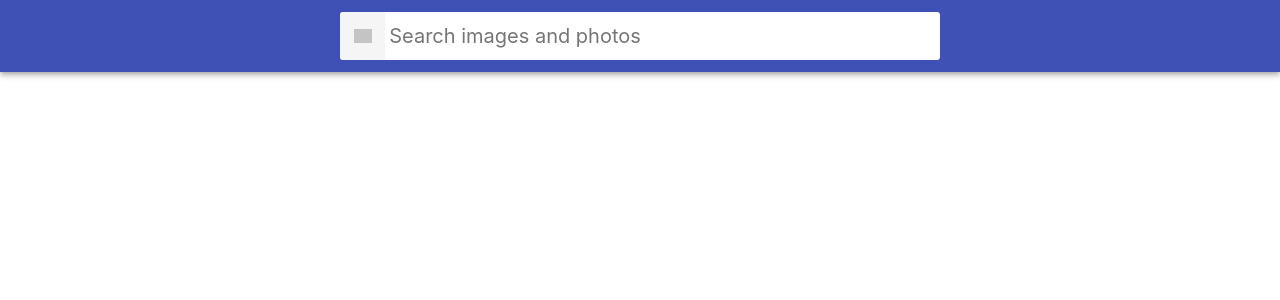
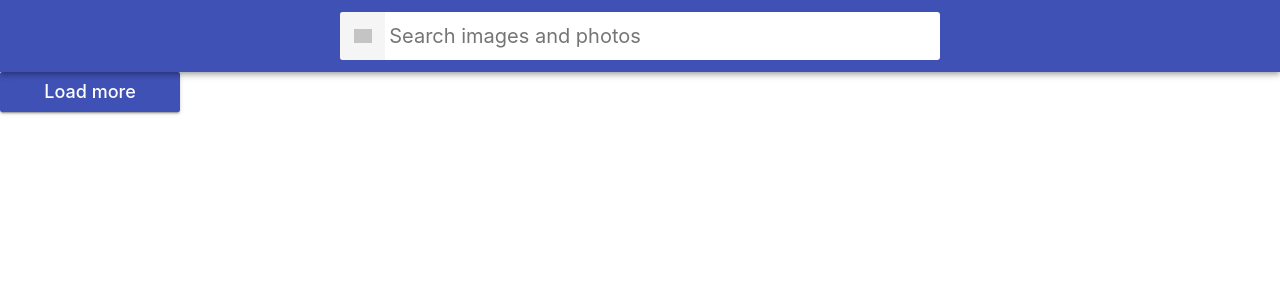
Before and after one commit to olkovalyshyn/goit-react-hw-03-image-finder, a React (Create React App) app: page / in a window 1280 px wide. Shown: the top 300 px of the page. Built offline with nearby package versions, Linux system fonts and the light colour scheme; grey boxes are pictures that could not be loaded.

Commit message:
Add render gallery

```diff
--- a/src/App.js
+++ b/src/App.js
@@ -1,9 +1,11 @@
 import { Component } from "react";
 import { ToastContainer } from "react-toastify";
 import "react-toastify/dist/ReactToastify.css";
+
 import ImageGallery from "./components/ImageGallery";
 import Searchbar from "./components/Searchbar";
 import api from "./services/galleryApi";
+import Button from "./components/Button";
 
 // import "./App.css";
 
@@ -11,12 +13,14 @@
   state = {
     inputValue: "",
     images: [],
-    status: "idle",
+    // status: "idle",
     pageNumber: 1,
   };
 
   componentDidUpdate(prevProps, prevState) {
     if (prevState.inputValue !== this.state.inputValue) {
+      // if (prevState.pageNumber !== this.state.pageNumber)
+      // this.setState({ status: "pending" });
       this.fetchImages();
     }
   }
@@ -24,12 +28,18 @@
   fetchImages() {
     const { inputValue, pageNumber } = this.state;
 
-    api.fetchGallery(inputValue, pageNumber).then((img) =>
+    api.fetchGallery(inputValue, pageNumber).then((img) => {
       this.setState({
         images: [...this.state.images, ...img],
         pageNumber: pageNumber,
-      })
-    );
+      });
+
+      // console.log("!!!img.hits", img.hits);
+    });
+    // console.log("!!!api.fetchGallery", api.fetchGallery());
+    // console.log("!!! this.state.images", this.state.images);
+
+    // console.log("!!!this.images", this.images);
   }
   // if (prevState.inputValue !== this.state.inputValue) {
   //   this.setState({ status: "pending" });
@@ -80,28 +90,30 @@
     this.setState({ inputValue: value });
   };
 
+  loadMore = () => {
+    this.setState((prevState) => ({ pageNumber: prevState.pageNumber + 1 }));
+  };
+
   render() {
     // if (this.state.status === "idle") {
     //   return <div>Введіть дані для пошуку.</div>;
     // }
 
-    if (this.state.status === "pending") {
-      return <h1>ЗАВАНТАЖУЮ...</h1>;
-    }
+    // if (this.state.status === "pending") {
+    //   return <h1>ЗАВАНТАЖУЮ...</h1>;
+    // }
 
-    if (this.state.status === "rejected") {
-      return <h1>{this.state.error.message}</h1>;
-    }
-
-    if (this.state.status === "resolved") {
-      return <ImageGallery images={this.images} />;
-      // <p>Тут маэ бути малюнок{this.state.images}</p>;
-    }
+    // if (this.state.status === "rejected") {
+    //   return <h1>{this.state.error.message}</h1>;
+    // }
 
     return (
       <>
         <Searchbar onSubmit={this.incomingValueFromInput} />
-        {/* <ImageGallery inputValue={this.state.inputValue} /> */}
+        {/* if (this.state.status === "pending") */}
+        {this.state.inputValue && <ImageGallery images={this.state.images} />}
+
+        <Button onClickButton={this.loadMore} />
         <ToastContainer
           position="top-center"
           autoClose={3000}
--- /dev/null
+++ b/src/components/Button/Button.js
@@ -0,0 +1,11 @@
+import s from "./Button.module.css";
+
+function Button({ onClickButton }) {
+  return (
+    <button className={s.Button} type="button" onClick={onClickButton}>
+      Load more
+    </button>
+  );
+}
+
+export default Button;
--- /dev/null
+++ b/src/components/Button/Button.module.css
@@ -0,0 +1,28 @@
+/*
+* Стили компонента Buton (Load more)
+*/
+.Button {
+  padding: 8px 16px;
+  border-radius: 2px;
+  background-color: #3f51b5;
+  transition: all 250ms cubic-bezier(0.4, 0, 0.2, 1);
+  text-align: center;
+  display: inline-block;
+  color: #fff;
+  border: 0;
+  text-decoration: none;
+  cursor: pointer;
+  font-family: inherit;
+  font-size: 18px;
+  line-height: 24px;
+  font-style: normal;
+  font-weight: 500;
+  min-width: 180px;
+  box-shadow: 0px 3px 1px -2px rgba(0, 0, 0, 0.2),
+    0px 2px 2px 0px rgba(0, 0, 0, 0.14), 0px 1px 5px 0px rgba(0, 0, 0, 0.12);
+}
+
+.Button:hover,
+.Button:focus {
+  background-color: #303f9f;
+}
--- /dev/null
+++ b/src/components/Button/index.js
@@ -0,0 +1 @@
+export { default } from "./Button";
--- a/src/components/ImageGallery/ImageGallery.js
+++ b/src/components/ImageGallery/ImageGallery.js
@@ -14,9 +14,9 @@
   // render() {
   return (
     <ul className={s.ImageGallery}>
-      {images.map((image) => (
-        <ImageGalleryItem key={image.key} image={image} />
-      ))}
+      {images.map((image) => {
+        return <ImageGalleryItem key={image.id} image={image} />;
+      })}
       {/* {images.map(({ id, webformatURL }) => (
         <ImageGalleryItem key={id} webformatURL={webformatURL} />
       ))} */}
--- a/src/components/ImageGalleryItem/ImageGalleryItem.js
+++ b/src/components/ImageGalleryItem/ImageGalleryItem.js
@@ -3,7 +3,6 @@
 function ImageGalleryItem({ image }) {
   return (
     <li className={s.ImageGalleryItem}>
-      <div>!!!Тест від ImageGalleryItem!!!</div>
       <img
         src={image.webformatURL}
         alt=""
--- a/src/services/galleryApi.js
+++ b/src/services/galleryApi.js
@@ -5,7 +5,8 @@
     `https://pixabay.com/api/?q=${name}&page=${pageNumber}&key=19034439-608cc2a9f2617ed99a498289b&image_type=photo&orientation=horizontal&per_page=12`
   );
   const newImages = await response.json();
-
+  // console.log("!!!newImages.hits", newImages.hits);
+  // console.log("!!!newImages", newImages);
   return newImages.hits;
 
   // return fetch(
```
